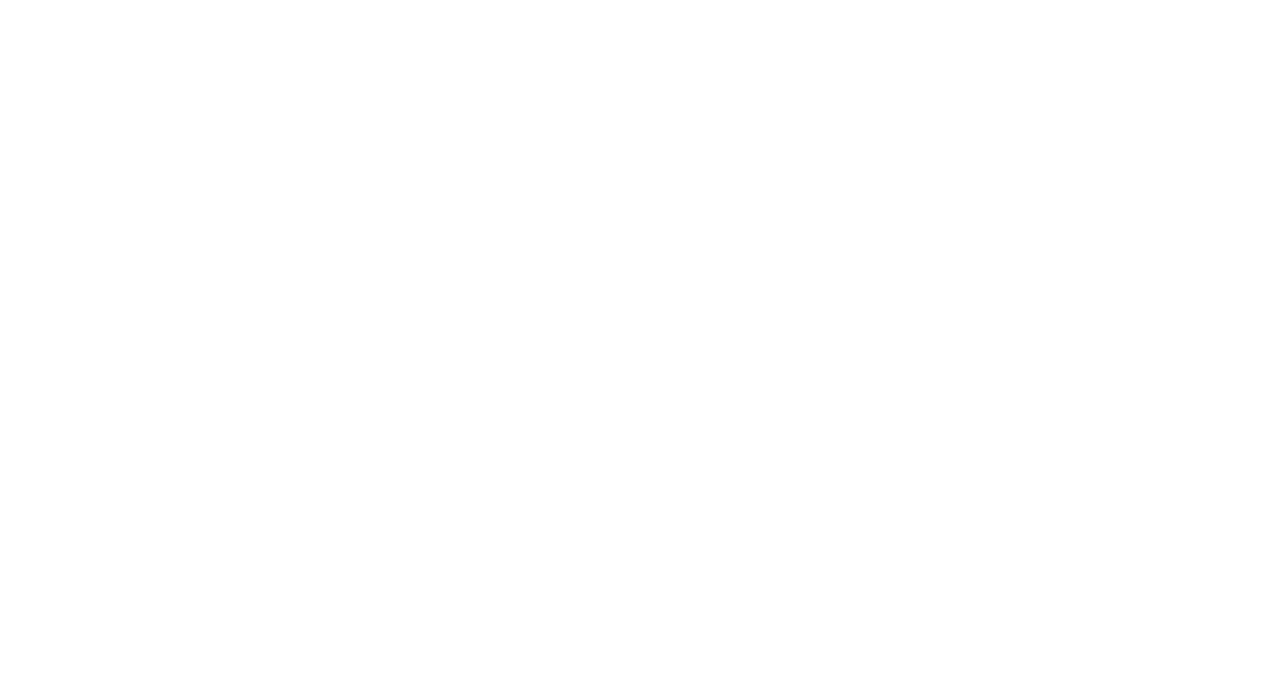
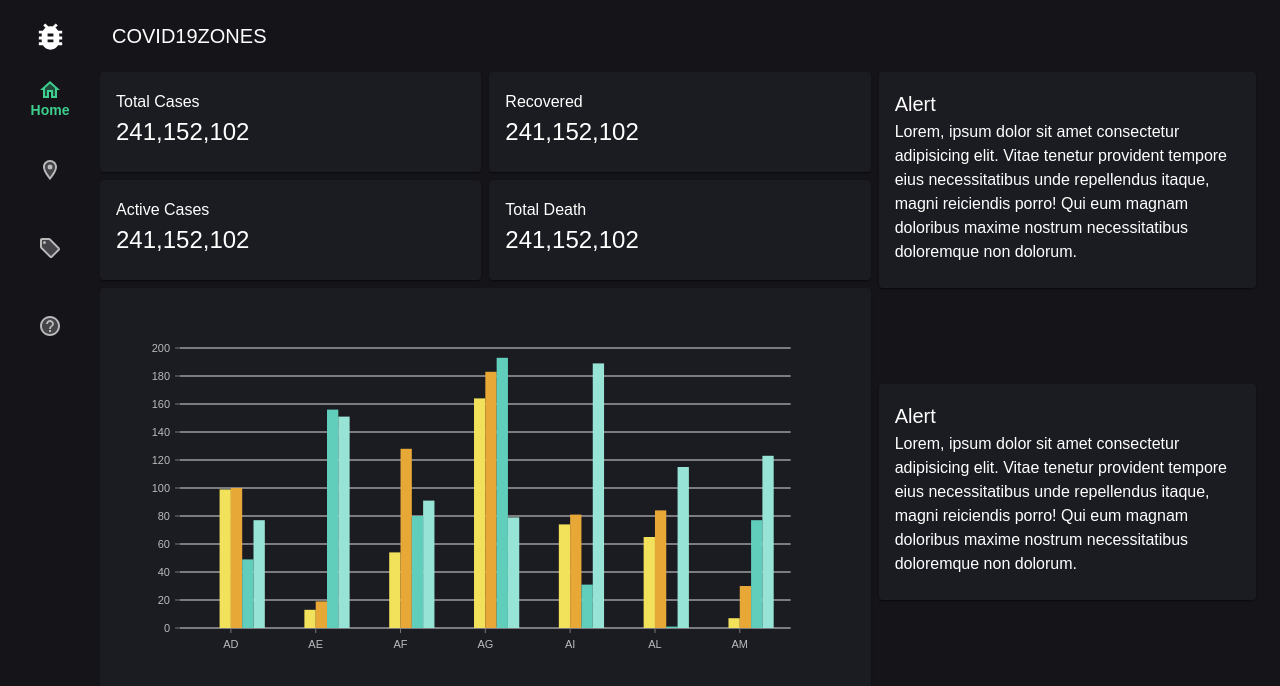
Before and after one commit to anshul/covid-19-zones, a React app: page /home in a window 1280 px wide. Shown: the top 686 px of the page. Built offline with nearby package versions, Linux system fonts and the light colour scheme; the HTML template or start-up script is replaced by a standard one.

Commit message:
improvement(react): add routes

```diff
--- a/src/App.tsx
+++ b/src/App.tsx
@@ -2,15 +2,15 @@ import React from 'react'
 import './App.scss'
 import { ThemeProvider } from '@material-ui/core'
 import { baseTheme } from './theme'
-import Routes from './Container/Routes'
 import { Router } from 'react-router-dom'
 import { history } from './history'
+import Container from './Container/Container'
 
 const App = () => {
   return (
     <ThemeProvider theme={baseTheme}>
       <Router history={history}>
-        <Routes />
+        <Container />
       </Router>
     </ThemeProvider>
   )
--- a/src/Container/Container.tsx
+++ b/src/Container/Container.tsx
@@ -1,9 +1,10 @@
 import React from 'react'
-import { Typography, makeStyles, Theme, createStyles, Grid, Card, CardContent } from '@material-ui/core'
-import BarChart from '../components/Charts/BarChart'
+import { Typography, makeStyles, Theme, createStyles } from '@material-ui/core'
 import Navbar from './Navbar'
 import clsx from 'clsx'
 import { useScreen } from '../hooks/useScreen'
+import Routes from './Routes'
+import { Route } from 'react-router-dom'
 
 const useStyles = makeStyles((theme: Theme) =>
   createStyles({
@@ -31,20 +32,6 @@ const useStyles = makeStyles((theme: Theme) =>
       height: '100vh',
       overflow: 'auto',
       borderRadius: '12px',
-      paddingBottom: '60px',
-    },
-    gridContainer: {
-      width: '100%',
-      margin: 0,
-    },
-    sidebar: {
-      paddingRight: theme.spacing(1),
-    },
-    sidebarItem: {
-      borderRadius: theme.spacing(1),
-    },
-    sidebarNestedItem: {
-      paddingLeft: theme.spacing(4),
     },
   })
 )
@@ -54,80 +41,28 @@ const Container: React.FC = () => {
 
   const { isSmallScreen } = useScreen()
 
+  const renderNavBar = () => {
+    return (
+      <Route
+        path='*'
+        render={({ history }) => {
+          const path = history.location.pathname
+          return <Navbar path={path.replace('/', '')} />
+        }}
+      />
+    )
+  }
+
   return (
     <div className={clsx(isSmallScreen ? classes.rootSmallScreen : classes.root)}>
-      {!isSmallScreen && <Navbar />}
+      {!isSmallScreen && renderNavBar()}
       <div className={classes.content}>
         <div className={classes.appbar}>
           <Typography variant='h6'>COVID19ZONES</Typography>
         </div>
-        <Grid className={classes.gridContainer} container spacing={1}>
-          <Grid container item xs={12} sm={12} md={8} xl={9} spacing={1}>
-            <Grid item md={6} xl={3} xs={12}>
-              <Card>
-                <CardContent>
-                  <Typography variant='subtitle1'>Total Cases</Typography>
-                  <Typography variant='h5'>241,152,102</Typography>
-                </CardContent>
-              </Card>
-            </Grid>
-            <Grid item md={6} xl={3} xs={12}>
-              <Card>
-                <CardContent>
-                  <Typography variant='subtitle1'>Recovered</Typography>
-                  <Typography variant='h5'>241,152,102</Typography>
-                </CardContent>
-              </Card>
-            </Grid>
-            <Grid item md={6} xl={3} xs={12}>
-              <Card>
-                <CardContent>
-                  <Typography variant='subtitle1'>Active Cases</Typography>
-                  <Typography variant='h5'>241,152,102</Typography>
-                </CardContent>
-              </Card>
-            </Grid>
-            <Grid item md={6} xl={3} xs={12}>
-              <Card>
-                <CardContent>
-                  <Typography variant='subtitle1'>Total Death</Typography>
-                  <Typography variant='h5'>241,152,102</Typography>
-                </CardContent>
-              </Card>
-            </Grid>
-            <Grid item md={12} xl={12} xs={12}>
-              <Card style={{ height: '100%', minHeight: '250px' }}>
-                <BarChart />
-              </Card>
-            </Grid>
-          </Grid>
-          <Grid container item spacing={1} xs={12} sm={12} md={4} xl={3}>
-            <Grid item sm={6} xs={12} md={12} lg={12} xl={12}>
-              <Card>
-                <CardContent>
-                  <Typography variant='h6'>Alert</Typography>
-                  <Typography variant='body1'>
-                    Lorem, ipsum dolor sit amet consectetur adipisicing elit. Vitae tenetur provident tempore eius necessitatibus unde
-                    repellendus itaque, magni reiciendis porro! Qui eum magnam doloribus maxime nostrum necessitatibus doloremque non dolorum.
-                  </Typography>
-                </CardContent>
-              </Card>
-            </Grid>
-            <Grid item sm={6} xs={12} md={12} lg={12} xl={12}>
-              <Card>
-                <CardContent>
-                  <Typography variant='h6'>Alert</Typography>
-                  <Typography variant='body1'>
-                    Lorem, ipsum dolor sit amet consectetur adipisicing elit. Vitae tenetur provident tempore eius necessitatibus unde
-                    repellendus itaque, magni reiciendis porro! Qui eum magnam doloribus maxime nostrum necessitatibus doloremque non dolorum.
-                  </Typography>
-                </CardContent>
-              </Card>
-            </Grid>
-          </Grid>
-        </Grid>
+        <Routes />
       </div>
-      {isSmallScreen && <Navbar />}
+      {isSmallScreen && renderNavBar()}
     </div>
   )
 }
--- a/src/Container/Navbar.tsx
+++ b/src/Container/Navbar.tsx
@@ -1,8 +1,13 @@
-import React, { useState } from 'react'
+import React, { useState, useEffect } from 'react'
 import { BottomNavigation, BottomNavigationAction, makeStyles, createStyles, Theme } from '@material-ui/core'
 import { LocationOnTwoTone, LocalOfferTwoTone, HelpTwoTone, BugReport, HomeTwoTone } from '@material-ui/icons'
 import clsx from 'clsx'
 import { useScreen } from '../hooks/useScreen'
+import { history } from '../history'
+
+interface Props {
+  path: string
+}
 
 const useStyles = makeStyles((theme: Theme) =>
   createStyles({
@@ -39,11 +44,15 @@ const useStyles = makeStyles((theme: Theme) =>
   })
 )
 
-const Navbar: React.FC = () => {
+const Navbar: React.FC<Props> = ({ path }) => {
   const classes = useStyles()
-  const [current, setCurrent] = useState('home')
+  const [current, setCurrent] = useState(path)
 
   const { isSmallScreen } = useScreen()
+
+  useEffect(() => {
+    setCurrent(path)
+  }, [path, setCurrent])
 
   return (
     <div>
@@ -54,7 +63,10 @@ const Navbar: React.FC = () => {
       )}
       <BottomNavigation
         value={current}
-        onChange={(_, newValue: string) => setCurrent(newValue)}
+        onChange={(_, newValue: string) => {
+          setCurrent(newValue)
+          history.push(`/${newValue}`)
+        }}
         className={clsx(isSmallScreen ? classes.rootSmallScreen : classes.root)}
       >
         <BottomNavigationAction
--- a/src/Container/Routes.tsx
+++ b/src/Container/Routes.tsx
@@ -1,12 +1,14 @@
 import React from 'react'
 
-import { Route, Switch } from 'react-router-dom'
-import Container from './Container'
+import { Route, Switch, Redirect } from 'react-router-dom'
+import Home from '../containers/Home'
 
 const Routes: React.FC = () => {
   return (
     <Switch>
-      <Route exact path='/' component={Container} />
+      <Route path='/home' component={Home} />
+      <Route exact path='/' component={Home} />
+      <Redirect exact from='/' to='/home' />
     </Switch>
   )
 }
--- a/src/Container/index.tsx
+++ /dev/null
@@ -1 +0,0 @@
-export { default } from './Container'
--- /dev/null
+++ b/src/containers/Home/HomeRoot.tsx
@@ -0,0 +1,86 @@
+import React from 'react'
+import { Typography, makeStyles, createStyles, Grid, Card, CardContent } from '@material-ui/core'
+import BarChart from '../../components/Charts/BarChart'
+
+const useStyles = makeStyles(() =>
+  createStyles({
+    gridContainer: {
+      width: '100%',
+      marginBottom: '60px',
+    },
+  })
+)
+
+const HomeRoot: React.FC = () => {
+  const classes = useStyles()
+
+  return (
+    <Grid className={classes.gridContainer} container spacing={1}>
+      <Grid container item xs={12} sm={12} md={8} xl={9} spacing={1}>
+        <Grid item md={6} xl={3} xs={12}>
+          <Card>
+            <CardContent>
+              <Typography variant='subtitle1'>Total Cases</Typography>
+              <Typography variant='h5'>241,152,102</Typography>
+            </CardContent>
+          </Card>
+        </Grid>
+        <Grid item md={6} xl={3} xs={12}>
+          <Card>
+            <CardContent>
+              <Typography variant='subtitle1'>Recovered</Typography>
+              <Typography variant='h5'>241,152,102</Typography>
+            </CardContent>
+          </Card>
+        </Grid>
+        <Grid item md={6} xl={3} xs={12}>
+          <Card>
+            <CardContent>
+              <Typography variant='subtitle1'>Active Cases</Typography>
+              <Typography variant='h5'>241,152,102</Typography>
+            </CardContent>
+          </Card>
+        </Grid>
+        <Grid item md={6} xl={3} xs={12}>
+          <Card>
+            <CardContent>
+              <Typography variant='subtitle1'>Total Death</Typography>
+              <Typography variant='h5'>241,152,102</Typography>
+            </CardContent>
+          </Card>
+        </Grid>
+        <Grid item md={12} xl={12} xs={12}>
+          <Card style={{ height: '100%', minHeight: '250px' }}>
+            <BarChart />
+          </Card>
+        </Grid>
+      </Grid>
+      <Grid container item spacing={1} xs={12} sm={12} md={4} xl={3}>
+        <Grid item sm={6} xs={12} md={12} lg={12} xl={12}>
+          <Card>
+            <CardContent>
+              <Typography variant='h6'>Alert</Typography>
+              <Typography variant='body1'>
+                Lorem, ipsum dolor sit amet consectetur adipisicing elit. Vitae tenetur provident tempore eius necessitatibus unde repellendus
+                itaque, magni reiciendis porro! Qui eum magnam doloribus maxime nostrum necessitatibus doloremque non dolorum.
+              </Typography>
+            </CardContent>
+          </Card>
+        </Grid>
+        <Grid item sm={6} xs={12} md={12} lg={12} xl={12}>
+          <Card>
+            <CardContent>
+              <Typography variant='h6'>Alert</Typography>
+              <Typography variant='body1'>
+                Lorem, ipsum dolor sit amet consectetur adipisicing elit. Vitae tenetur provident tempore eius necessitatibus unde repellendus
+                itaque, magni reiciendis porro! Qui eum magnam doloribus maxime nostrum necessitatibus doloremque non dolorum.
+              </Typography>
+            </CardContent>
+          </Card>
+        </Grid>
+      </Grid>
+    </Grid>
+  )
+}
+
+export default HomeRoot
--- /dev/null
+++ b/src/containers/Home/index.tsx
@@ -0,0 +1,9 @@
+import React from 'react'
+import HomeRoot from './HomeRoot'
+
+const Home: React.FC = () => {
+  console.log('Rendering home')
+  return <HomeRoot />
+}
+
+export default Home
--- a/src/theme.ts
+++ b/src/theme.ts
@@ -5,10 +5,10 @@ export const baseTheme = createMuiTheme(
     palette: {
       type: 'dark',
       primary: {
-        main: '#1eb980',
+        main: '#3ecf8e',
       },
       secondary: {
-        main: '#3ecf8e',
+        main: '#408af8',
       },
       common: {
         white: '#f6f9fc',
```
Also changed, not shown: 1 other file (tests, documents, lock files or other folders).
